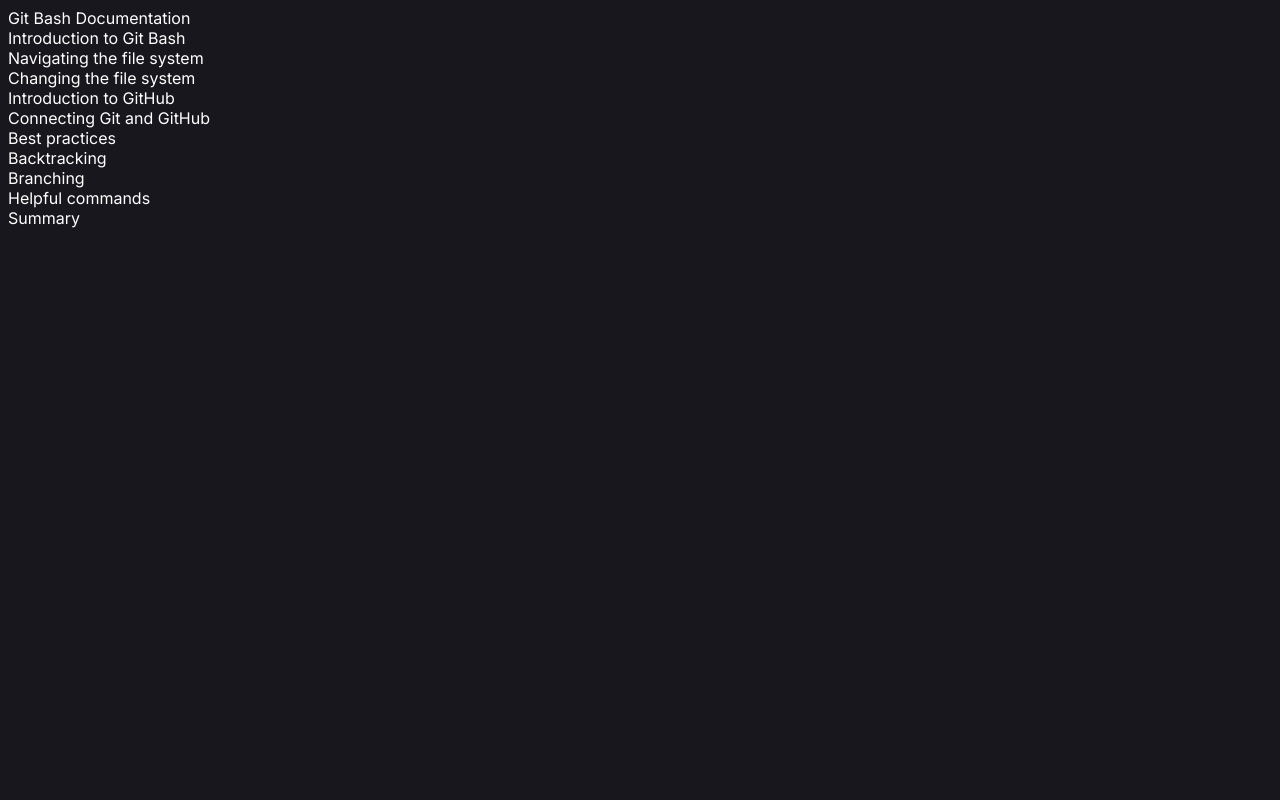
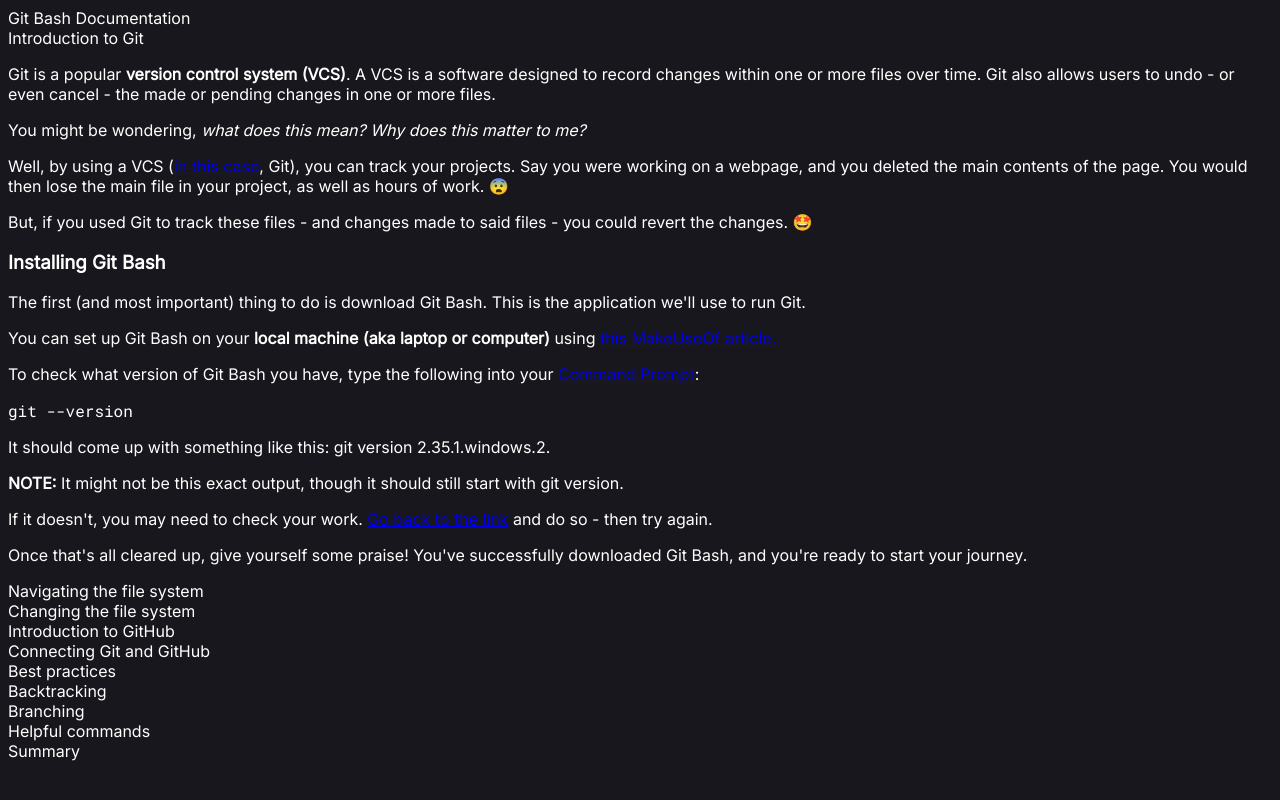
Before and after one commit to FireBreather65/fcc-technical-documentation, a plain HTML site: page index.html in a window 1280 px wide. Drawn offline with Linux system fonts and the light colour scheme.

Commit message:
Add first section of 10

```diff
--- a/index.html
+++ b/index.html
@@ -10,14 +10,27 @@
     <link href="styles.css" rel="stylesheet" type="text/css" />
   </head>
   <body>
+    <!-- Git: version control software system; Git Bash: application used to run Git; Github: web-based hosting service for vc using Git -->
     <!-- https://www.freecodecamp.org/learn/2022/responsive-web-design/build-a-technical-documentation-page-project/build-a-technical-documentation-page -->
 		<nav id="navbar">
       <header>Git Bash Documentation</header>
 		</nav>
 		<main id="main-doc">
-      <section class="main-section" id="intro_git_bash" aria-labelledby="gb-intro" role="region">
-        <header id="gb-intro">Introduction to Git Bash</header>
-        <!-- https://firebreather65.hashnode.dev/introduction-to-git-bash -->
+      <section class="main-section" id="intro_to_git" aria-labelledby="git-intro" role="region">
+        <header id="git-intro">Introduction to Git</header>
+        <p>Git is a popular <b>version control system (VCS)</b>. A VCS is a software designed to record changes within one or more files over time. Git also allows users to undo - or even cancel - the made or pending changes in one or more files.</p>
+        <p>You might be wondering, <i>what does this mean? Why does this matter to me?</i></p>
+        <p>Well, by using a VCS (<a href="https://en.wikipedia.org/wiki/List_of_version-control_software" target="_blank">in this case</a>, Git), you can track your projects. Say you were working on a webpage, and you deleted the main contents of the page. You would then lose the main file in your project, as well as hours of work. &#128552;</p>
+        <p>But, if you used Git to track these files - and changes made to said files - you could revert the changes. &#129321;</p>
+        <h3>Installing Git Bash</h3>
+        <p>The first (and most important) thing to do is download Git Bash. This is the application we'll use to run Git.</p>
+        <p>You can set up Git Bash on your <b>local machine (aka laptop or computer)</b> using <a href="https://www.makeuseof.com/install-git-git-bash-windows/" target="_blank">this MakeUseOf article.</a></p>
+        <p>To check what version of Git Bash you have, type the following into your <a href="https://www.lifewire.com/how-to-open-command-prompt-2618089" target="_blank">Command Prompt</a>:</p>
+        <code>git --version</code>
+        <p>It should come up with something like this: <span class="code">git version 2.35.1.windows.2</span>.</p>
+        <p class="note"><b>NOTE:</b> It might not be this exact output, though it should still start with <span class="code">git version</span>.</p>
+        <p>If it doesn't, you may need to check your work. <a href="https://www.makeuseof.com/install-git-git-bash-windows/" target="_blank">Go back to the link</a> and do so - then try again.</p>
+        <p>Once that's all cleared up, give yourself some praise! You've successfully downloaded Git Bash, and you're ready to start your journey.</p>
       </section>
 
       <section class="main-section" id="navigating_file_system" aria-labelledby="fs-navigation" role="region">
```
